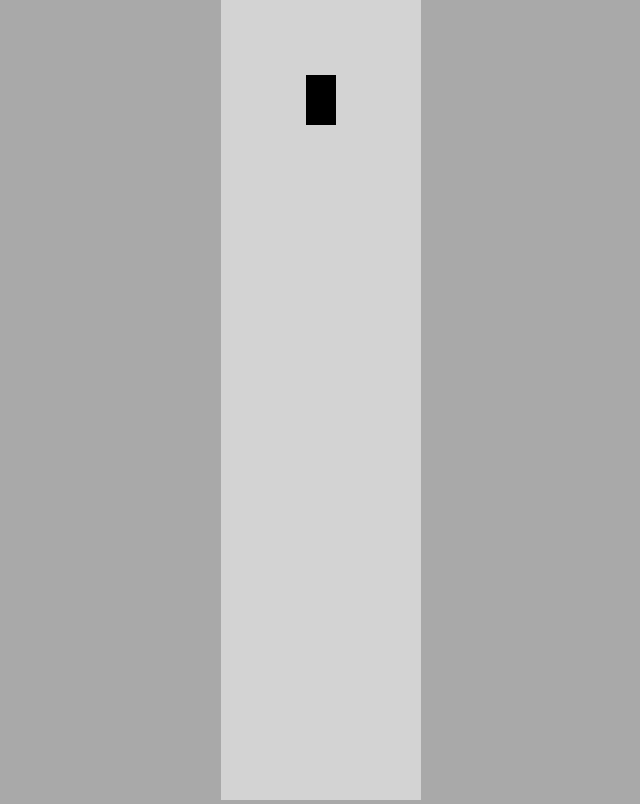
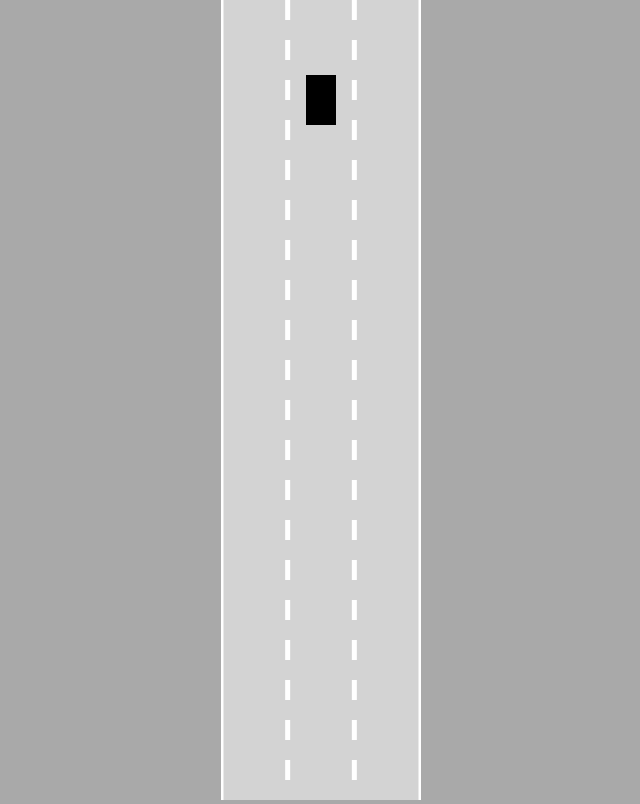
Before and after one commit to witKen/Self-Driving-Car, a plain HTML site: page index.html in a window 1280 px wide. Shown: the whole page, without its empty margins (319-959 px from the left). Drawn offline with Linux system fonts and the light colour scheme.

Commit message:
Added Road

```diff
--- a/car.js
+++ b/car.js
@@ -15,6 +15,10 @@
     }
 
     update(){
+        this.#move();
+    }
+
+    #move(){
         if(this.controls.forward){
             this.speed+=this.acceleration;
         }
--- a/index.html
+++ b/index.html
@@ -8,6 +8,8 @@
 </head>
 <body>
     <canvas id="myCanvas"></canvas>
+    <script src="utils.js"></script>
+    <script src="road.js"></script>
     <script src="controls.js"></script>
     <script src="car.js"></script>
     <script src="main.js"></script>
--- a/main.js
+++ b/main.js
@@ -2,14 +2,17 @@
 canvas.width = 200;
 
 const ctx = canvas.getContext("2d");
-const car = new Car (100, 100, 30, 50);
+const road = new Road(canvas.width/2, canvas.width);
+const car = new Car (road.getLaneCenter(1), 100, 30, 50);
 car.draw(ctx);
 
 animate();
 
 function animate(){
     car.update();
+
     canvas.height = window.innerHeight;
+    road.draw(ctx);
     car.draw(ctx);
     requestAnimationFrame(animate);
 
--- /dev/null
+++ b/road.js
@@ -0,0 +1,42 @@
+class Road{
+    constructor(x, width, laneCount = 3){
+        this.x = x;
+        this.width = width;
+        this.laneCount = laneCount;
+
+        this.left = x - width / 2;
+        this.right = x + width / 2;
+
+        const infinity = 1000000;
+        this.top = -infinity;
+        this.bottom = infinity;
+    }
+
+    getLaneCenter(laneIndex){
+        const laneWidth = this.width/this.laneCount;
+        return this.left + laneWidth/2+
+            Math.min(laneIndex, this.laneCount-1)*laneWidth;
+    }
+
+    draw(ctx){
+        ctx.lineWidth = 5;
+        ctx.strokeStyle  = "white";
+
+        for(let i = 0; i <= this.laneCount; i++){
+            const x = lerp(
+                this.left,
+                this.right,
+                i/this.laneCount
+            );
+            if(i > 0 && i<this.laneCount){
+                ctx.setLineDash([20,20]);
+            }else{
+                ctx.setLineDash([]);
+            }
+            ctx.beginPath();
+            ctx.moveTo(x, this.top);
+            ctx.lineTo(x, this.bottom);
+            ctx.stroke();
+        }
+    }
+}
--- /dev/null
+++ b/utils.js
@@ -0,0 +1,3 @@
+function lerp (A,B,t){
+    return A+(B-A)*t;
+}
```
